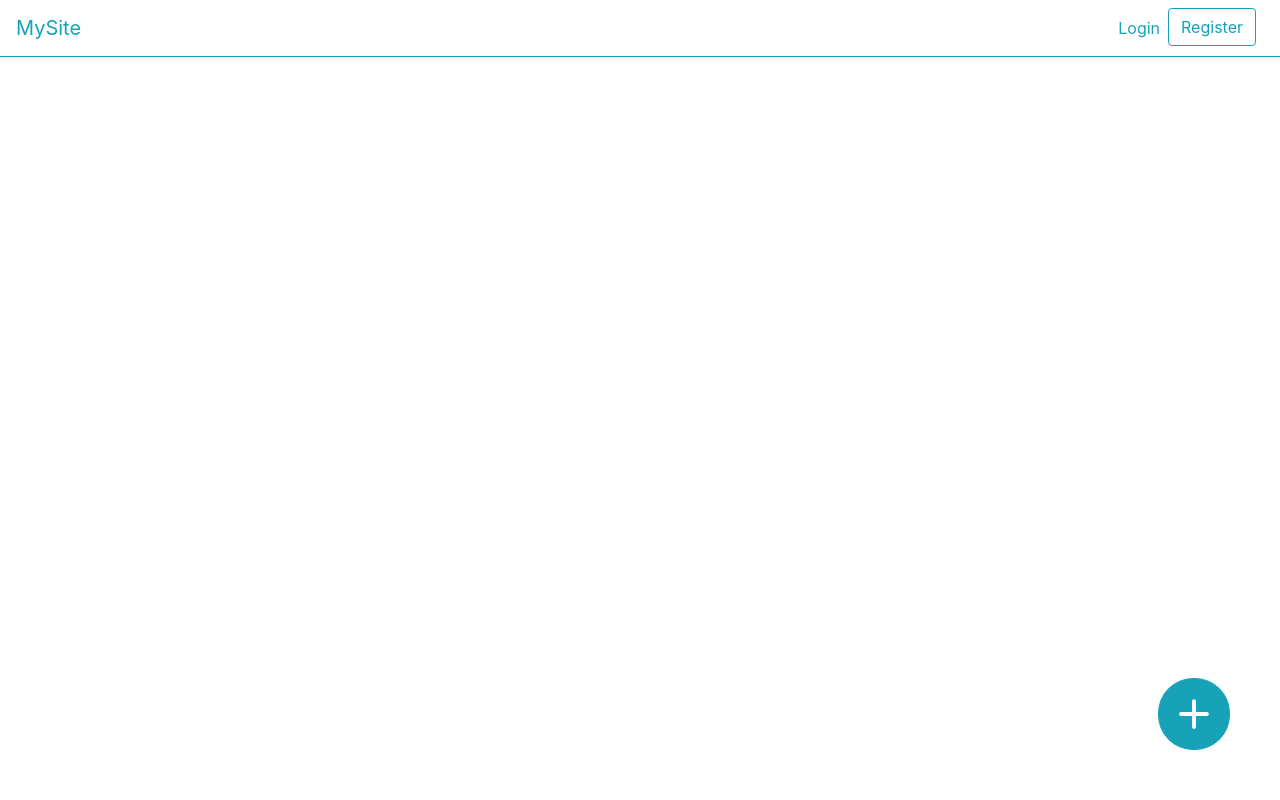
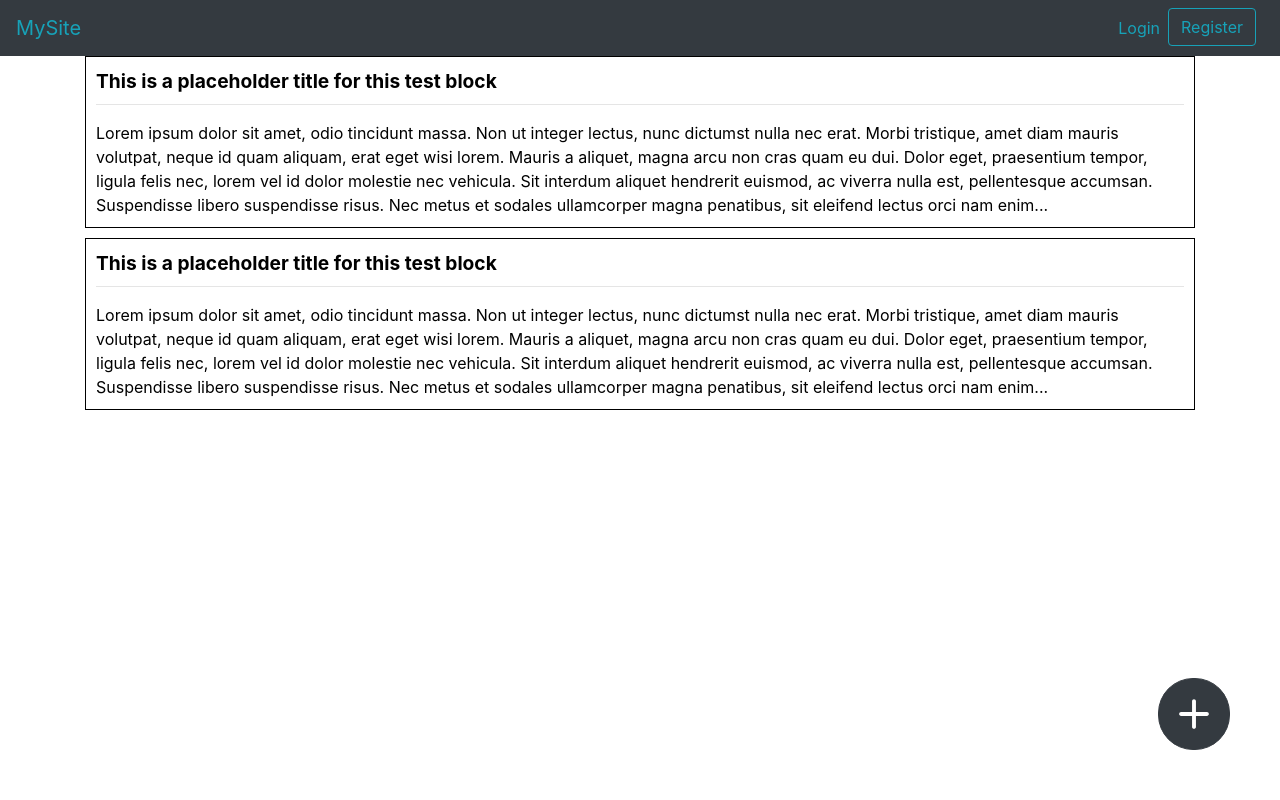
Before and after one commit to AbrahamLara/MySite-Forum, a Django app: page / in a window 1280 px wide. Run offline with Django 3.2, Linux system fonts and the light colour scheme; data that the repository does not hold is empty; some libraries are stand-ins or nearby versions.

Commit message:
Navbar background color is dark and thread block redesign prototype created

```diff
--- a/mysite_forum/templates/index.html
+++ b/mysite_forum/templates/index.html
@@ -10,9 +10,42 @@
         {% for thread in forum_context.threads reversed %}
             {% include 'partials/thread_card.html' with thread=thread %}
         {% endfor %}
+
+        <div class="test-block">
+            <a class="thread-link" href="/">
+                <div class="test-title">This is a placeholder title for this test block</div>
+                <hr class="nice-hr">
+                <div>
+                    Lorem ipsum dolor sit amet, odio tincidunt massa. Non ut integer lectus,
+                    nunc dictumst nulla nec erat. Morbi tristique, amet diam mauris volutpat,
+                    neque id quam aliquam, erat eget wisi lorem. Mauris a aliquet, magna arcu
+                    non cras quam eu dui. Dolor eget, praesentium tempor, ligula felis nec,
+                    lorem vel id dolor molestie nec vehicula. Sit interdum aliquet hendrerit
+                    euismod, ac viverra nulla est, pellentesque accumsan. Suspendisse libero
+                    suspendisse risus. Nec metus et sodales ullamcorper magna penatibus, sit
+                    eleifend lectus orci nam enim...
+                </div>
+            </a>
+        </div>
+        <div class="test-block">
+            <a class="thread-link" href="/">
+                <div class="test-title">This is a placeholder title for this test block</div>
+                <hr class="nice-hr">
+                <div>
+                    Lorem ipsum dolor sit amet, odio tincidunt massa. Non ut integer lectus,
+                    nunc dictumst nulla nec erat. Morbi tristique, amet diam mauris volutpat,
+                    neque id quam aliquam, erat eget wisi lorem. Mauris a aliquet, magna arcu
+                    non cras quam eu dui. Dolor eget, praesentium tempor, ligula felis nec,
+                    lorem vel id dolor molestie nec vehicula. Sit interdum aliquet hendrerit
+                    euismod, ac viverra nulla est, pellentesque accumsan. Suspendisse libero
+                    suspendisse risus. Nec metus et sodales ullamcorper magna penatibus, sit
+                    eleifend lectus orci nam enim...
+                </div>
+            </a>
+        </div>
     </div>
 </div>
-<a class="btn btn-info text-light create-btn" id="create-thread" href="/create">
+<a class="btn btn-dark create-btn" id="create-thread" href="/create">
     <img src="/static/mysite_forum/img/create_btn.svg" alt="no svg">
 </a>
 {% endblock %}
--- a/static/mysite_forum/css/forum.css
+++ b/static/mysite_forum/css/forum.css
@@ -4,6 +4,40 @@
     right: 50;
     bottom: 50;
     position: fixed;
+}
+
+.test-block {
+    border: 1px solid black;
+    padding: 10px;
+    margin-bottom: 10px;
+}
+
+.test-block:hover {
+    background-color: #343a40 !important;
+}
+
+.thread-link:hover > hr {
+    border-top: 1px solid white !important;
+}
+
+.test-title {
+    font-weight: bold;
+    font-size: larger;
+    font-family: -apple-system, BlinkMacSystemFont, 'Segoe UI', Roboto, Oxygen, Ubuntu, Cantarell, 'Open Sans', 'Helvetica Neue', sans-serif;
+}
+
+.thread-link {
+    color: black !important;
+    cursor: default !important;
+}
+
+.thread-link:hover {
+    color: white !important;
+    text-decoration: unset;
+}
+
+.nice-hr {
+	margin-top: 0.5rem !important;
 }
 
 img {
--- a/templates/base.html
+++ b/templates/base.html
@@ -12,7 +12,7 @@
 			{% endblock %}
 		</head>
 	<body>
-		<nav class="navbar navbar-expand-md navbar-light border border-info border-top-0 border-left-0 border-right-0 sticky-top bg-white">
+		<nav class="navbar navbar-expand-md navbar-dark sticky-top bg-dark">
 			<button class="navbar-toggler" type="button" data-toggle="collapse" data-target="#navbarContent" aria-controls="navbarContent" aria-expanded="false" aria-label="Toggle navigation">
 				<span class="navbar-toggler-icon"></span>
 			</button>
```
